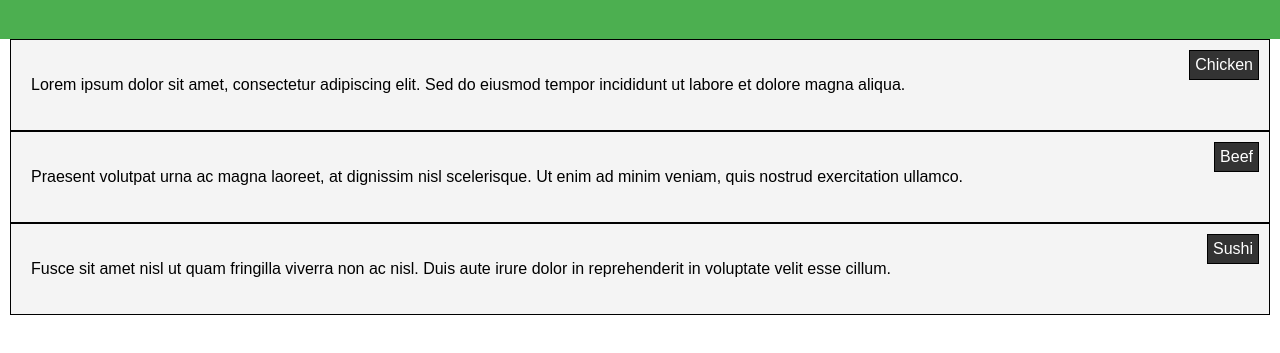
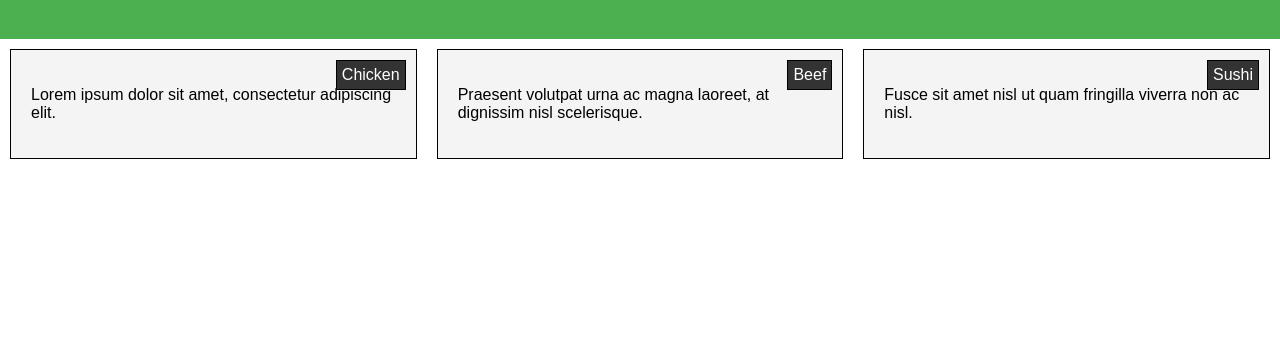
Before and after one commit to laura1501/module2, a plain HTML site: page index.html in a window 1280 px wide. Shown: the part 81-434 px from the top of the page. Drawn offline with Linux system fonts and the light colour scheme.

Commit message:
Update index.html

```diff
--- a/index.html
+++ b/index.html
@@ -10,17 +10,19 @@
     <header>
         <h1>Our Menu</h1>
     </header>
+    <div class="section-container">
         <section class="section" id="section1">
             <div class="section-title">Chicken</div>
-        <p>Lorem ipsum dolor sit amet, consectetur adipiscing elit. Sed do eiusmod tempor incididunt ut labore et dolore magna aliqua.</p>
+            <p>Lorem ipsum dolor sit amet, consectetur adipiscing elit.</p>
         </section>
         <section class="section" id="section2">
             <div class="section-title">Beef</div>
-        <p>Praesent volutpat urna ac magna laoreet, at dignissim nisl scelerisque. Ut enim ad minim veniam, quis nostrud exercitation ullamco.</p>
+            <p>Praesent volutpat urna ac magna laoreet, at dignissim nisl scelerisque.</p>
         </section>
         <section class="section" id="section3">
             <div class="section-title">Sushi</div>
-        <p>Fusce sit amet nisl ut quam fringilla viverra non ac nisl. Duis aute irure dolor in reprehenderit in voluptate velit esse cillum.</p>
+            <p>Fusce sit amet nisl ut quam fringilla viverra non ac nisl.</p>
         </section>
+    </div>
 </body>
 </html>
```
Lines whose indentation alone changed are shown as unchanged.
